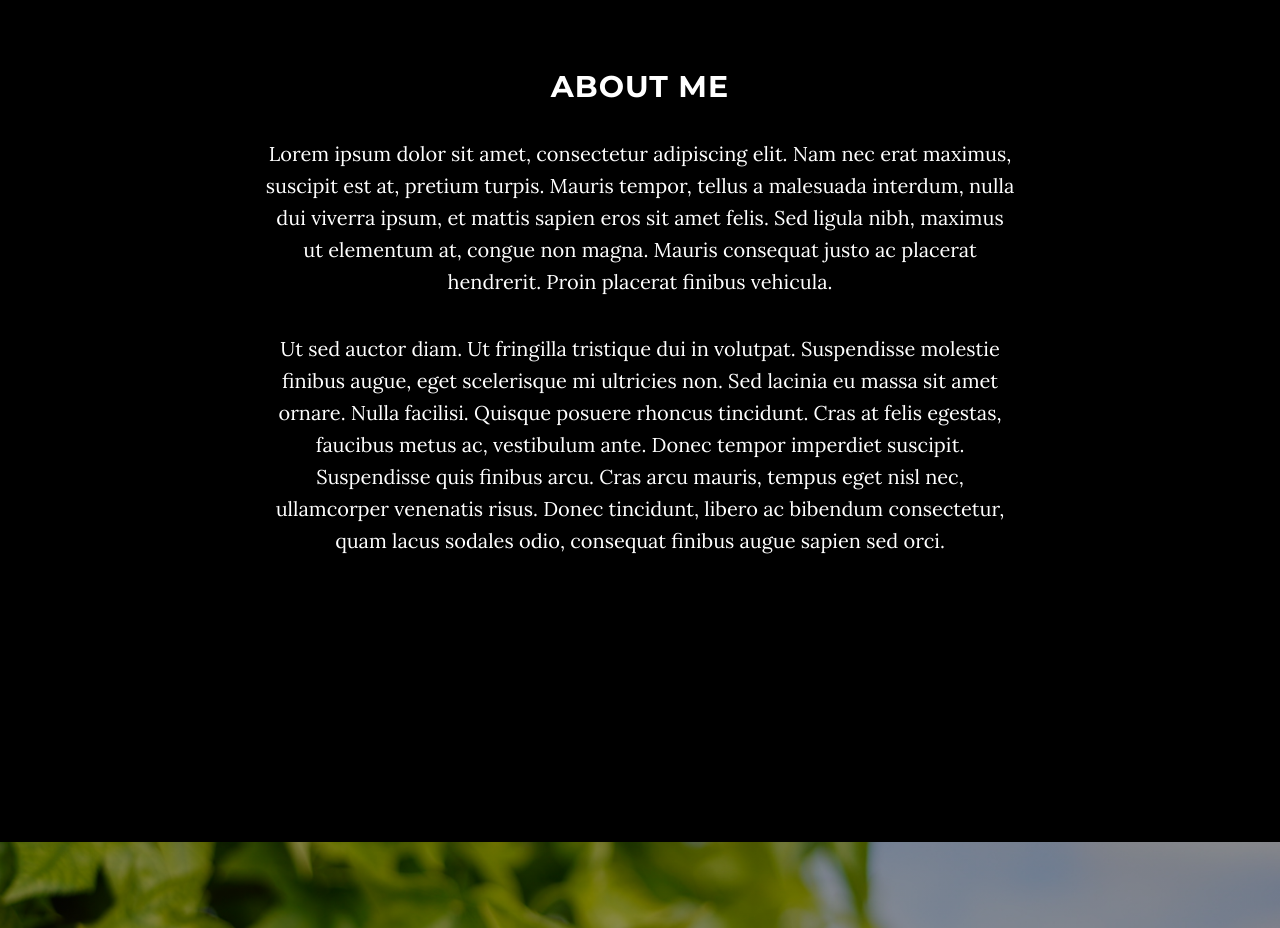
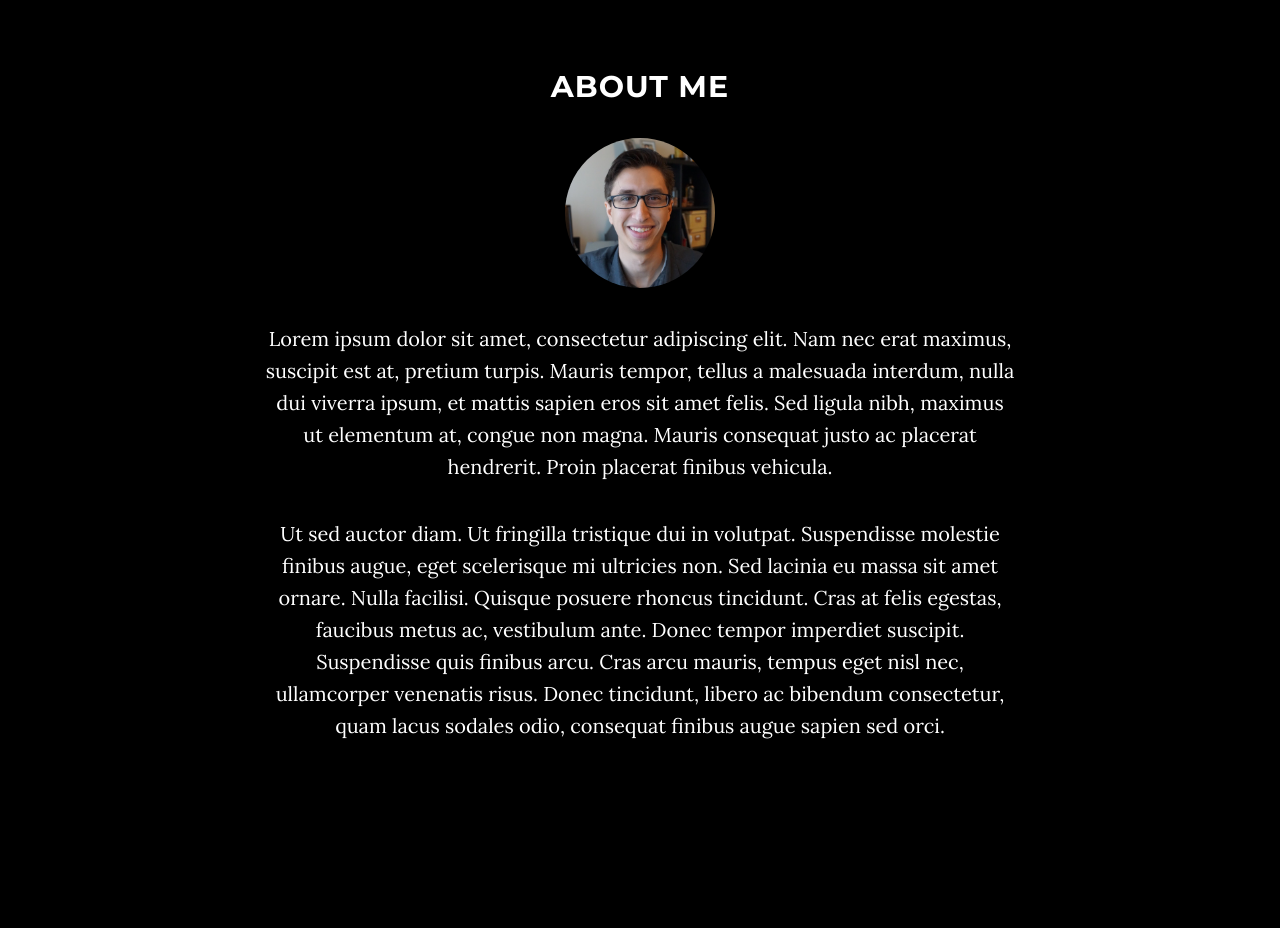
Before and after one commit to sfgarza/sfgarza.github.io, a website: page index.html in a window 1280 px wide. Shown: the part 980-1908 px from the top of the page. Drawn offline with nearby package versions, Linux system fonts and the light colour scheme; some packages are replaced by stand-ins of ours.

Commit message:
Added mugshot

```diff
--- a/index.html
+++ b/index.html
@@ -90,6 +90,7 @@
         <div class="row">
             <div class="col-lg-8 col-lg-offset-2">
                 <h2>About Me</h2>
+                <p><img src="img/mugshot.jpg" width="150px" class="img-circle" alt="Santiago Garza Headshot"></p>
                 <p>
                   Lorem ipsum dolor sit amet, consectetur adipiscing elit.  Nam nec erat maximus, suscipit est at, pretium turpis. Mauris tempor, tellus a malesuada interdum, nulla dui viverra ipsum, et mattis sapien eros sit amet felis. Sed ligula nibh, maximus ut elementum at, congue non magna. Mauris consequat justo ac placerat hendrerit. Proin placerat finibus vehicula.
                 </p>
```
Also changed, not shown: img/mugshot.jpg (added).
